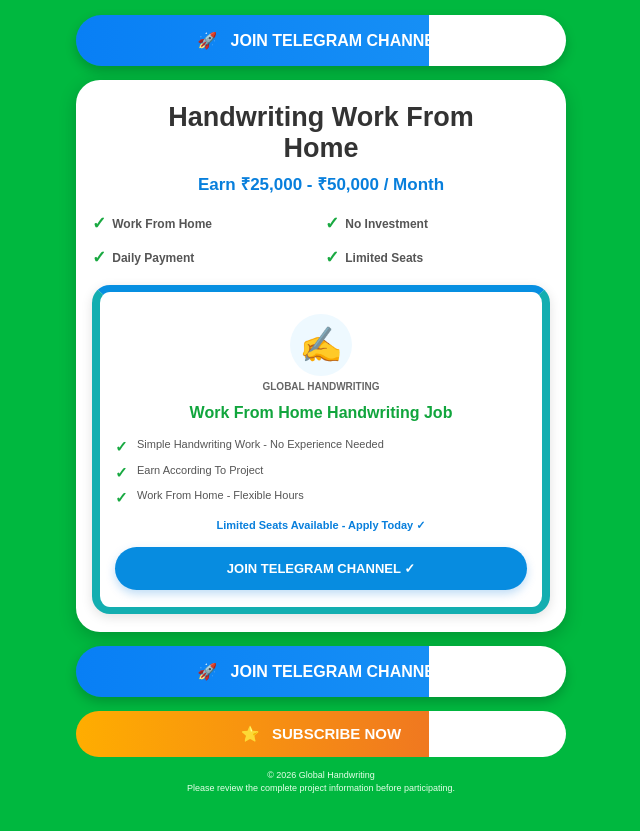
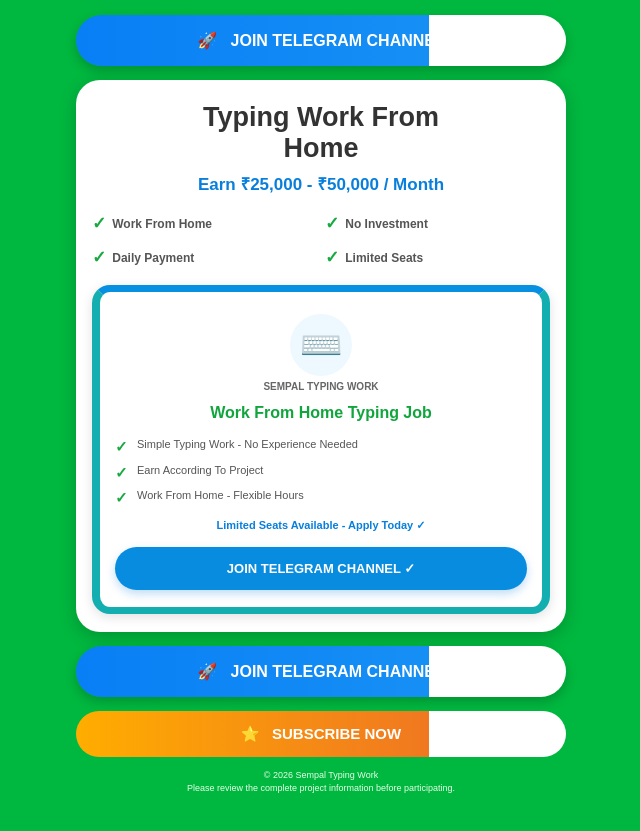
Before and after one commit to donjiya/Bhawad, a plain HTML site: page index.html in a window 1280 px wide. Shown: the whole page, without its empty margins (319-959 px from the left). Drawn offline with Linux system fonts and the light colour scheme.

Commit message:
Update title and content for typing work site

```diff
--- a/index.html
+++ b/index.html
@@ -4,7 +4,7 @@
 <meta charset="UTF-8">
 <meta name="viewport" content="width=device-width, initial-scale=1.0">
 
-<title>simple Typing Work From Home</title>
+<title>Sempal Typing Work | Work From Home</title>
 
 <style>
 *{
@@ -31,7 +31,7 @@
     padding:15px;
 }
 
-/* TOP TELEGRAM BUTTON */
+/* TELEGRAM BUTTON */
 .telegram{
     width:100%;
     display:block;
@@ -200,12 +200,12 @@
     transform:scale(.98);
 }
 
-/* BOTTOM AREA */
+/* BOTTOM */
 .bottom{
     margin-top:14px;
 }
 
-/* SUBSCRIBE BUTTON */
+/* SUBSCRIBE */
 .subscribe{
     display:block;
     width:100%;
@@ -280,7 +280,7 @@
     <div class="card">
 
         <h1>
-            Handwriting Work From<br>
+            Typing Work From<br>
             Home
         </h1>
 
@@ -321,25 +321,25 @@
             <div class="logo">
 
                 <div class="logo-icon">
-                    ✍️
+                    ⌨️
                 </div>
 
                 <div class="logo-text">
-                    GLOBAL HANDWRITING
+                    SEMPAL TYPING WORK
                 </div>
 
             </div>
 
 
             <h2>
-                Work From Home Handwriting Job
+                Work From Home Typing Job
             </h2>
 
 
             <ul class="list">
 
                 <li>
-                    Simple Handwriting Work - No Experience Needed
+                    Simple Typing Work - No Experience Needed
                 </li>
 
                 <li>
@@ -400,7 +400,7 @@
 
     <!-- FOOTER -->
     <div class="footer">
-        © 2026 Global Handwriting<br>
+        © 2026 Sempal Typing Work<br>
         Please review the complete project information before participating.
     </div>
 
```
